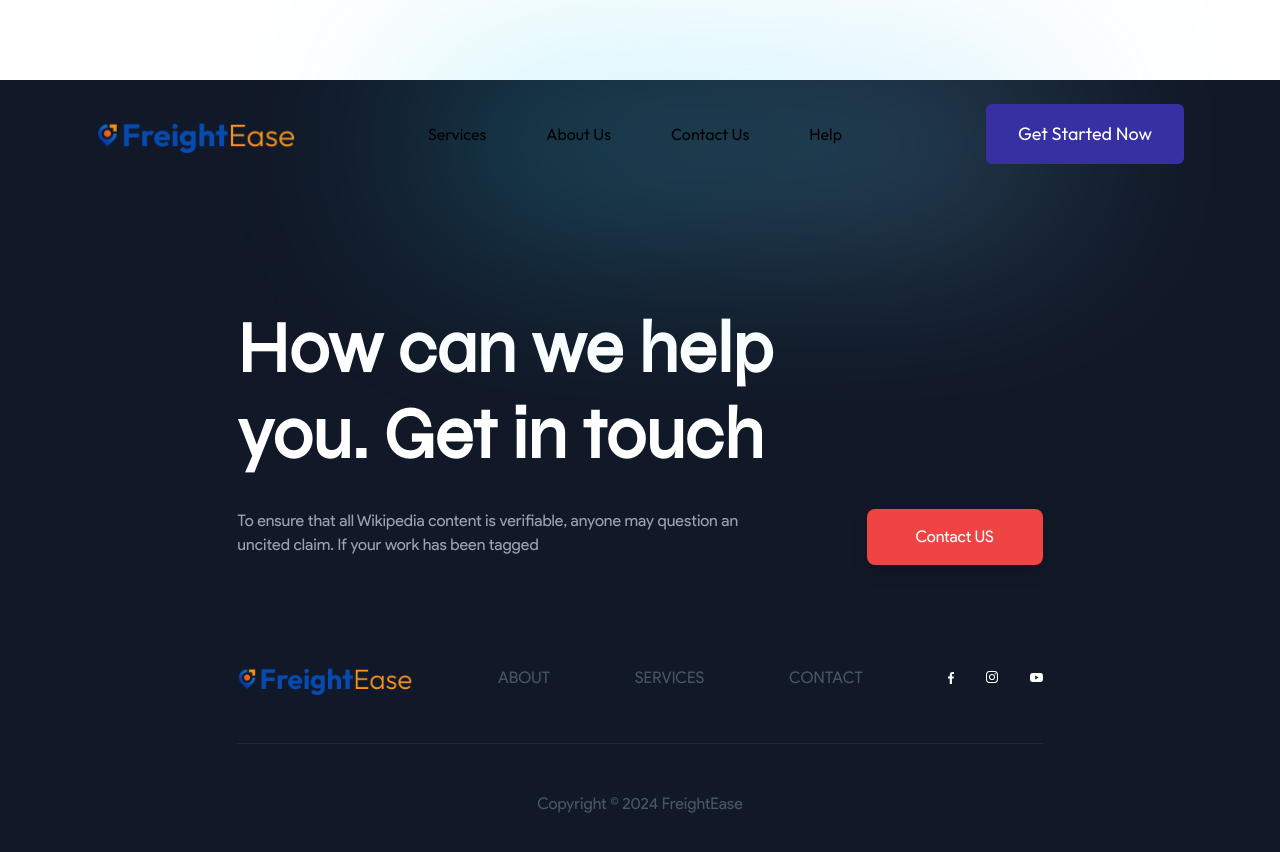
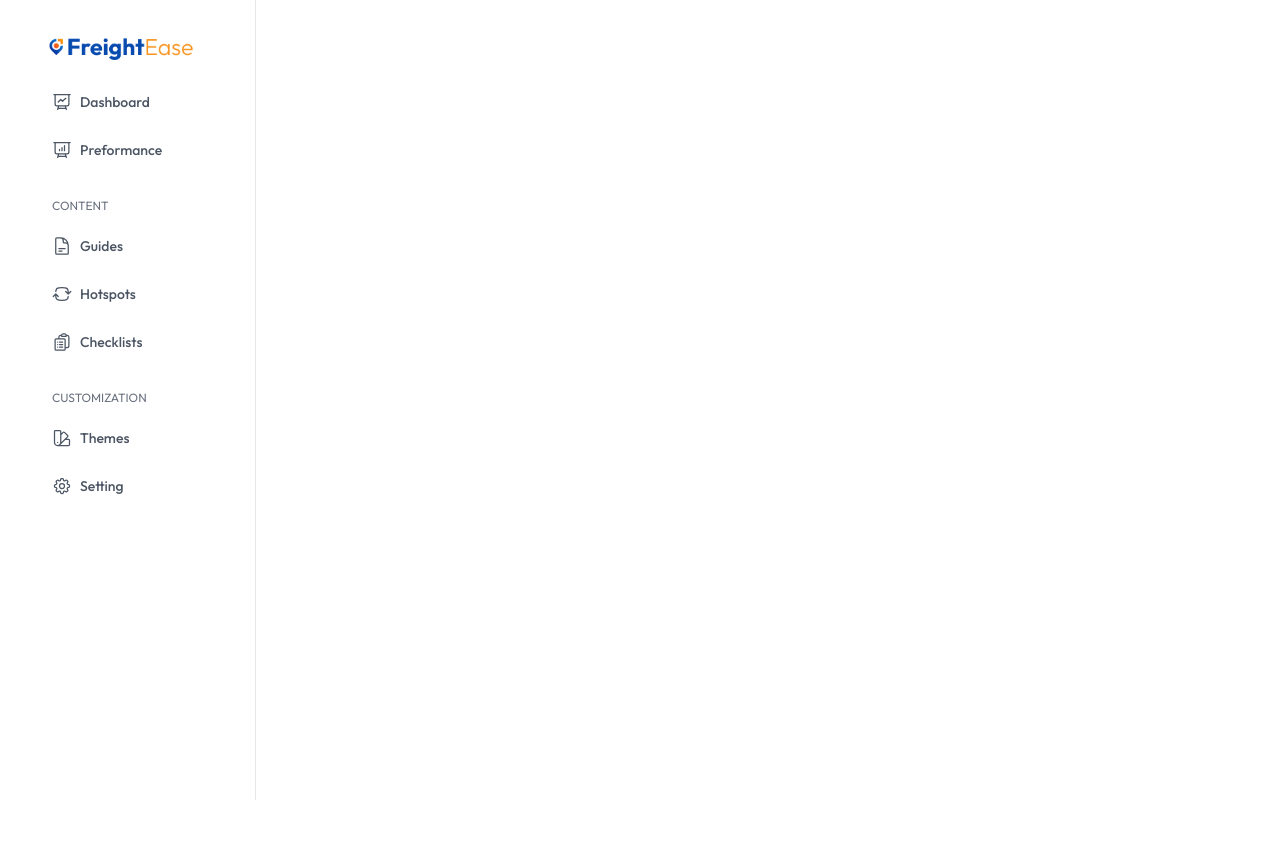
Before and after one commit to atharaza-dev/FreightEase, a React (Create React App) app in the folder frontend/: page /admin in a window 1280 px wide. Shown: the top 852 px of the page. After the commit the page ends 800 px from the top, so only its background shows below. Built offline with nearby package versions, Linux system fonts and the light colour scheme.

Commit message:
Modified

```diff
--- a/frontend/src/App.js
+++ b/frontend/src/App.js
@@ -16,11 +16,12 @@ import HomePage from './pages/Website/Home Page/HomePage';
 import Quote from './pages/Website/QuoteGenerator/Quote';
 import ServicePage from './pages/Website/ServicesPage/ServicePage';
 import AboutPage from './pages/Website/AboutPage/AboutPage';
-import ContactPage from './pages/Website/ContactPage.js/ContactPage';
+import ContactPage from './pages/Website/ContactPage/ContactPage';
 import ShipperRegistration from './pages/Website/GetStartedPage/Sign Up/Shipper Registration/ShipperRegistration';
 import VendorRegistration from './pages/Website/GetStartedPage/Sign Up/Vendor Registration/VendorRegistration';
 import ShipperLogin from './pages/Website/GetStartedPage/Sign In/Shipper Login/ShipperLogin';
 import VendorLogin from './pages/Website/GetStartedPage/Sign In/Vendor Login/VendorLogin';
+import AdminSidebar from './components/Admin/AdminSidebar';
 
 
 function App() {
@@ -34,9 +35,8 @@ function App() {
 
         <Routes>
 
-          {/* Web Application Routes */}
-          <Route exact path='/' element={<HomePage />} />
-          <Route exact path='/quote-generator' element={<Quote />} />
+          <Route path="/" element={<HomePage />} />
+          <Route path="/quote-generator" element={<Quote />} />
           <Route exact path='/services' element={<ServicePage />} />
           <Route exact path='/about-us' element={<AboutPage />} />
           <Route exact path='/contact-us' element={<ContactPage />} />
@@ -44,6 +44,10 @@ function App() {
           <Route exact path='/vendor-registration' element={<VendorRegistration />} />
           <Route exact path='/shipper-login' element={<ShipperLogin />} />
           <Route exact path='/vendor-login' element={<VendorLogin />} />
+
+          {/* Admin Panel Routes */}
+          <Route exact path='/admin' element={<AdminSidebar/>} />
+
 
         </Routes>
 
--- a/frontend/src/components/Admin/AdminSidebar.js
+++ b/frontend/src/components/Admin/AdminSidebar.js
@@ -0,0 +1,88 @@
+import React from 'react'
+import logo from '../../assets/imgs/logo.png'
+
+function AdminSidebar() {
+  return (
+    <>
+      <aside class="flex flex-col w-64 h-screen px-5 fontAlt py-8 overflow-y-auto bg-white border-r rtl:border-r-0 rtl:border-l">
+        <a href="#">
+          <img class="w-auto h-7" src={logo} alt=""/>
+        </a>
+
+        <div class="flex flex-col justify-between flex-1 mt-6">
+          <nav class="-mx-3 space-y-6 ">
+            <div class="space-y-3 ">
+
+              <a class="flex items-center px-3 py-2 text-gray-600 transition-colors duration-300 transform rounded-lg " href="#">
+                <svg xmlns="http://www.w3.org/2000/svg" fill="none" viewBox="0 0 24 24" stroke-width="1.5" stroke="currentColor" class="w-5 h-5">
+                  <path stroke-linecap="round" stroke-linejoin="round" d="M3.75 3v11.25A2.25 2.25 0 006 16.5h2.25M3.75 3h-1.5m1.5 0h16.5m0 0h1.5m-1.5 0v11.25A2.25 2.25 0 0118 16.5h-2.25m-7.5 0h7.5m-7.5 0l-1 3m8.5-3l1 3m0 0l.5 1.5m-.5-1.5h-9.5m0 0l-.5 1.5m.75-9l3-3 2.148 2.148A12.061 12.061 0 0116.5 7.605" />
+                </svg>
+
+                <span class="mx-2 text-sm font-medium">Dashboard</span>
+              </a>
+
+              <a class="flex items-center px-3 py-2 text-gray-600 transition-colors duration-300 transform rounded-lg" href="#">
+                <svg xmlns="http://www.w3.org/2000/svg" fill="none" viewBox="0 0 24 24" stroke-width="1.5" stroke="currentColor" class="w-5 h-5">
+                  <path stroke-linecap="round" stroke-linejoin="round" d="M3.75 3v11.25A2.25 2.25 0 006 16.5h2.25M3.75 3h-1.5m1.5 0h16.5m0 0h1.5m-1.5 0v11.25A2.25 2.25 0 0118 16.5h-2.25m-7.5 0h7.5m-7.5 0l-1 3m8.5-3l1 3m0 0l.5 1.5m-.5-1.5h-9.5m0 0l-.5 1.5M9 11.25v1.5M12 9v3.75m3-6v6" />
+                </svg>
+
+                <span class="mx-2 text-sm font-medium">Preformance</span>
+              </a>
+            </div>
+
+            <div class="space-y-3 ">
+              <label class="px-3 text-xs text-gray-500 uppercase ">content</label>
+
+              <a class="flex items-center px-3 py-2 text-gray-600 transition-colors duration-300 transform rounded-lg" href="#">
+                <svg xmlns="http://www.w3.org/2000/svg" fill="none" viewBox="0 0 24 24" stroke-width="1.5" stroke="currentColor" class="w-5 h-5">
+                  <path stroke-linecap="round" stroke-linejoin="round" d="M19.5 14.25v-2.625a3.375 3.375 0 00-3.375-3.375h-1.5A1.125 1.125 0 0113.5 7.125v-1.5a3.375 3.375 0 00-3.375-3.375H8.25m0 12.75h7.5m-7.5 3H12M10.5 2.25H5.625c-.621 0-1.125.504-1.125 1.125v17.25c0 .621.504 1.125 1.125 1.125h12.75c.621 0 1.125-.504 1.125-1.125V11.25a9 9 0 00-9-9z" />
+                </svg>
+
+                <span class="mx-2 text-sm font-medium">Guides</span>
+              </a>
+
+              <a class="flex items-center px-3 py-2 text-gray-600 transition-colors duration-300 transform rounded-lg " href="#">
+                <svg xmlns="http://www.w3.org/2000/svg" fill="none" viewBox="0 0 24 24" stroke-width="1.5" stroke="currentColor" class="w-5 h-5">
+                  <path stroke-linecap="round" stroke-linejoin="round" d="M19.5 12c0-1.232-.046-2.453-.138-3.662a4.006 4.006 0 00-3.7-3.7 48.678 48.678 0 00-7.324 0 4.006 4.006 0 00-3.7 3.7c-.017.22-.032.441-.046.662M19.5 12l3-3m-3 3l-3-3m-12 3c0 1.232.046 2.453.138 3.662a4.006 4.006 0 003.7 3.7 48.656 48.656 0 007.324 0 4.006 4.006 0 003.7-3.7c.017-.22.032-.441.046-.662M4.5 12l3 3m-3-3l-3 3" />
+                </svg>
+
+                <span class="mx-2 text-sm font-medium">Hotspots</span>
+              </a>
+
+              <a class="flex items-center px-3 py-2 text-gray-600 transition-colors duration-300 transform rounded-lg " href="#">
+                <svg xmlns="http://www.w3.org/2000/svg" fill="none" viewBox="0 0 24 24" stroke-width="1.5" stroke="currentColor" class="w-5 h-5">
+                  <path stroke-linecap="round" stroke-linejoin="round" d="M9 12h3.75M9 15h3.75M9 18h3.75m3 .75H18a2.25 2.25 0 002.25-2.25V6.108c0-1.135-.845-2.098-1.976-2.192a48.424 48.424 0 00-1.123-.08m-5.801 0c-.065.21-.1.433-.1.664 0 .414.336.75.75.75h4.5a.75.75 0 00.75-.75 2.25 2.25 0 00-.1-.664m-5.8 0A2.251 2.251 0 0113.5 2.25H15c1.012 0 1.867.668 2.15 1.586m-5.8 0c-.376.023-.75.05-1.124.08C9.095 4.01 8.25 4.973 8.25 6.108V8.25m0 0H4.875c-.621 0-1.125.504-1.125 1.125v11.25c0 .621.504 1.125 1.125 1.125h9.75c.621 0 1.125-.504 1.125-1.125V9.375c0-.621-.504-1.125-1.125-1.125H8.25zM6.75 12h.008v.008H6.75V12zm0 3h.008v.008H6.75V15zm0 3h.008v.008H6.75V18z" />
+                </svg>
+
+                <span class="mx-2 text-sm font-medium">Checklists</span>
+              </a>
+            </div>
+
+            <div class="space-y-3 ">
+              <label class="px-3 text-xs text-gray-500 uppercase ">Customization</label>
+
+              <a class="flex items-center px-3 py-2 text-gray-600 transition-colors duration-300 transform rounded-lg " href="#">
+                <svg xmlns="http://www.w3.org/2000/svg" fill="none" viewBox="0 0 24 24" stroke-width="1.5" stroke="currentColor" class="w-5 h-5">
+                  <path stroke-linecap="round" stroke-linejoin="round" d="M4.098 19.902a3.75 3.75 0 005.304 0l6.401-6.402M6.75 21A3.75 3.75 0 013 17.25V4.125C3 3.504 3.504 3 4.125 3h5.25c.621 0 1.125.504 1.125 1.125v4.072M6.75 21a3.75 3.75 0 003.75-3.75V8.197M6.75 21h13.125c.621 0 1.125-.504 1.125-1.125v-5.25c0-.621-.504-1.125-1.125-1.125h-4.072M10.5 8.197l2.88-2.88c.438-.439 1.15-.439 1.59 0l3.712 3.713c.44.44.44 1.152 0 1.59l-2.879 2.88M6.75 17.25h.008v.008H6.75v-.008z" />
+                </svg>
+
+                <span class="mx-2 text-sm font-medium">Themes</span>
+              </a>
+
+              <a class="flex items-center px-3 py-2 text-gray-600 transition-colors duration-300 transform rounded-lg" href="#">
+                <svg xmlns="http://www.w3.org/2000/svg" fill="none" viewBox="0 0 24 24" stroke-width="1.5" stroke="currentColor" class="w-5 h-5">
+                  <path stroke-linecap="round" stroke-linejoin="round" d="M10.343 3.94c.09-.542.56-.94 1.11-.94h1.093c.55 0 1.02.398 1.11.94l.149.894c.07.424.384.764.78.93.398.164.855.142 1.205-.108l.737-.527a1.125 1.125 0 011.45.12l.773.774c.39.389.44 1.002.12 1.45l-.527.737c-.25.35-.272.806-.107 1.204.165.397.505.71.93.78l.893.15c.543.09.94.56.94 1.109v1.094c0 .55-.397 1.02-.94 1.11l-.893.149c-.425.07-.765.383-.93.78-.165.398-.143.854.107 1.204l.527.738c.32.447.269 1.06-.12 1.45l-.774.773a1.125 1.125 0 01-1.449.12l-.738-.527c-.35-.25-.806-.272-1.203-.107-.397.165-.71.505-.781.929l-.149.894c-.09.542-.56.94-1.11.94h-1.094c-.55 0-1.019-.398-1.11-.94l-.148-.894c-.071-.424-.384-.764-.781-.93-.398-.164-.854-.142-1.204.108l-.738.527c-.447.32-1.06.269-1.45-.12l-.773-.774a1.125 1.125 0 01-.12-1.45l.527-.737c.25-.35.273-.806.108-1.204-.165-.397-.505-.71-.93-.78l-.894-.15c-.542-.09-.94-.56-.94-1.109v-1.094c0-.55.398-1.02.94-1.11l.894-.149c.424-.07.765-.383.93-.78.165-.398.143-.854-.107-1.204l-.527-.738a1.125 1.125 0 01.12-1.45l.773-.773a1.125 1.125 0 011.45-.12l.737.527c.35.25.807.272 1.204.107.397-.165.71-.505.78-.929l.15-.894z" />
+                  <path stroke-linecap="round" stroke-linejoin="round" d="M15 12a3 3 0 11-6 0 3 3 0 016 0z" />
+                </svg>
+
+                <span class="mx-2 text-sm font-medium">Setting</span>
+              </a>
+            </div>
+          </nav>
+        </div>
+      </aside>
+    </>
+  )
+}
+
+export default AdminSidebar
--- a/frontend/src/components/Website/Footer/FooterContainer.js
+++ b/frontend/src/components/Website/Footer/FooterContainer.js
@@ -1,15 +1,15 @@
-import React, {useEffect, useState} from 'react'
-import {useLocation} from 'react-router-dom'
+import React, { useEffect, useState } from 'react'
+import { useLocation } from 'react-router-dom'
 
-function FooterContainer({children}) {
+function FooterContainer({ children }) {
   const location = useLocation();
 
-    const  [showFooter, setShowFooter] = useState(false);
+  const [showFooter, setShowFooter] = useState(false);
   useEffect(() => {
-        if(location.pathname === '/shipper-registration' || location.pathname ==='/vendor-registration' || location.pathname === '/shipper-login' || location.pathname === '/vendor-login' ){
+    if (location.pathname === '/' || location.pathname === '/services' || location.pathname === '/about-us' || location.pathname === '/contact-us') {
+      setShowFooter(true);
+    } else {
       setShowFooter(false);
-        }else{
-            setShowFooter(true);
     }
     //  console.log("This is location", location);
   }, [location]);
--- a/frontend/src/components/Website/Navbar/NavbarContainer.js
+++ b/frontend/src/components/Website/Navbar/NavbarContainer.js
@@ -6,10 +6,10 @@ function NavContainer({ children }) {
 
     const [showNavbar, setShowNavbar] = useState(false);
     useEffect(() => {
-        if (location.pathname === '/shipper-registration' || location.pathname === '/vendor-registration' || location.pathname === '/shipper-login'|| location.pathname === '/vendor-login' ) {
+        if (location.pathname === '/' || location.pathname === '/services' || location.pathname === '/about-us'|| location.pathname === '/contact-us' ) {
+            setShowNavbar(true);
+        } else {
             setShowNavbar(false);
-        } else {
-            setShowNavbar(true);
         }
         //  console.log("This is location", location);
     }, [location]);
--- /dev/null
+++ b/frontend/src/pages/Website/HomeContainer.js
@@ -0,0 +1,53 @@
+// import dependencies
+import React from 'react';
+import { BrowserRouter as Main, Routes, Route } from 'react-router-dom'
+
+// importing components
+import Navbar from '../../components/Website/Navbar/Navbar';
+import NavContainer from '../../components/Website/Navbar/NavbarContainer';
+import FooterContainer from '../../components/Website/Footer/FooterContainer';
+import Footer from '../../components/Website/Footer/Footer';
+
+// importing pages
+import HomePage from './Home Page/HomePage';
+import Quote from './QuoteGenerator/Quote';
+import ServicePage from './ServicesPage/ServicePage';
+import AboutPage from './AboutPage/AboutPage';
+import ContactPage from './ContactPage/ContactPage';
+import ShipperRegistration from './GetStartedPage/Sign Up/Shipper Registration/ShipperRegistration';
+import VendorRegistration from './GetStartedPage/Sign Up/Vendor Registration/VendorRegistration';
+import ShipperLogin from './GetStartedPage/Sign In/Shipper Login/ShipperLogin';
+import VendorLogin from './GetStartedPage/Sign In/Vendor Login/VendorLogin';
+
+
+const HomeContainer = () => {
+    return (
+        <>
+            <Main >
+
+                <NavContainer>
+                    <Navbar></Navbar>
+                </NavContainer>
+
+                <Routes>
+                    <Route exact path='/' element={<HomePage />} />
+                    <Route exact path='/quote-generator' element={<Quote />} />
+                    <Route exact path='/services' element={<ServicePage />} />
+                    <Route exact path='/about-us' element={<AboutPage />} />
+                    <Route exact path='/contact-us' element={<ContactPage />} />
+                    <Route exact path='/shipper-registration' element={<ShipperRegistration />} />
+                    <Route exact path='/vendor-registration' element={<VendorRegistration />} />
+                    <Route exact path='/shipper-login' element={<ShipperLogin />} />
+                    <Route exact path='/vendor-login' element={<VendorLogin />} />
+                </Routes>
+
+                <FooterContainer>
+                    <Footer></Footer>
+                </FooterContainer>
+
+            </Main>
+        </>
+    );
+}
+
+export default HomeContainer;
```
Also changed, not shown: frontend/src/pages/Website/ContactPage/ContactPage.js (renamed from frontend/src/pages/Website/ContactPage.js/ContactPage.js). Lines whose indentation alone changed are shown as unchanged.
